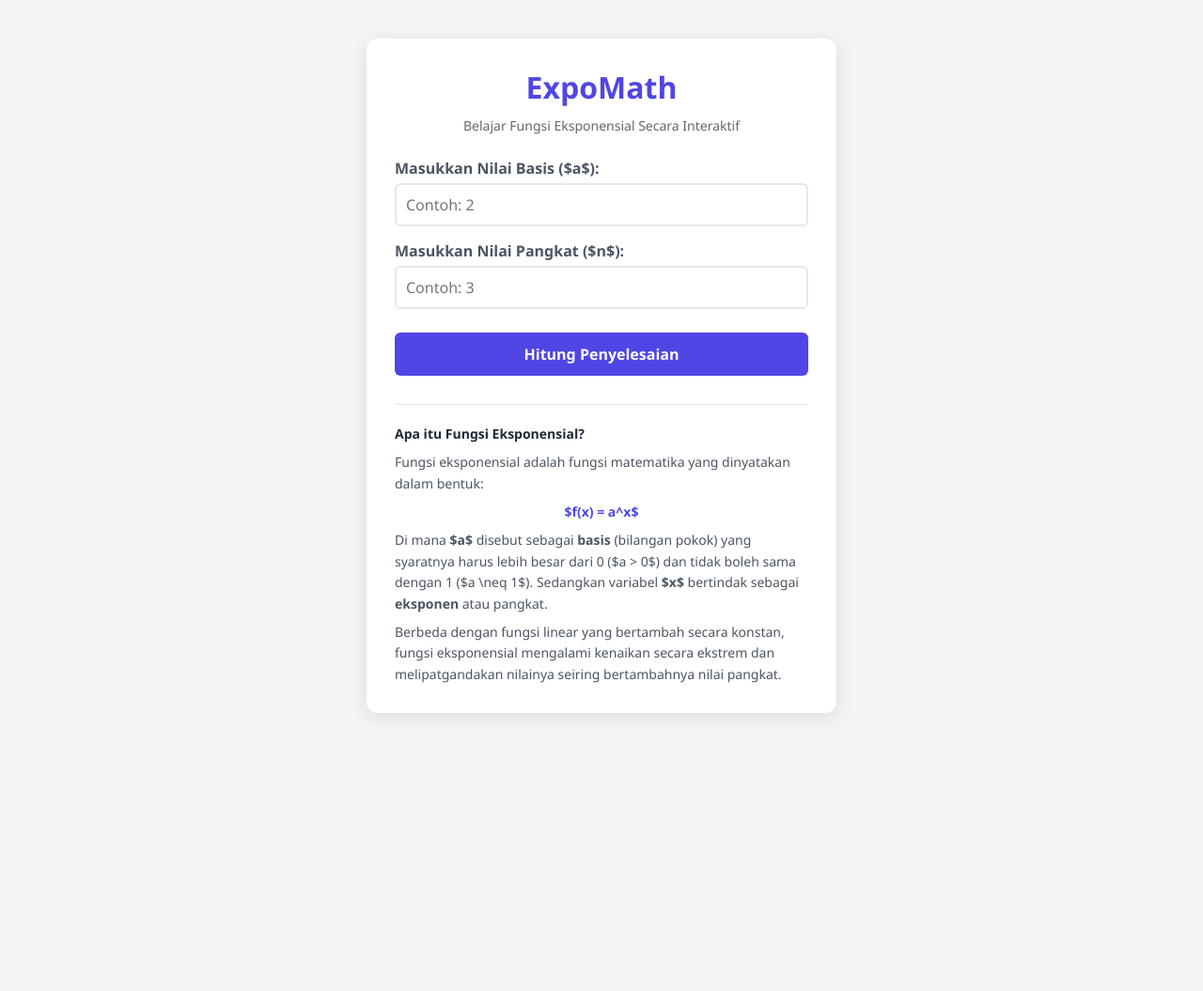
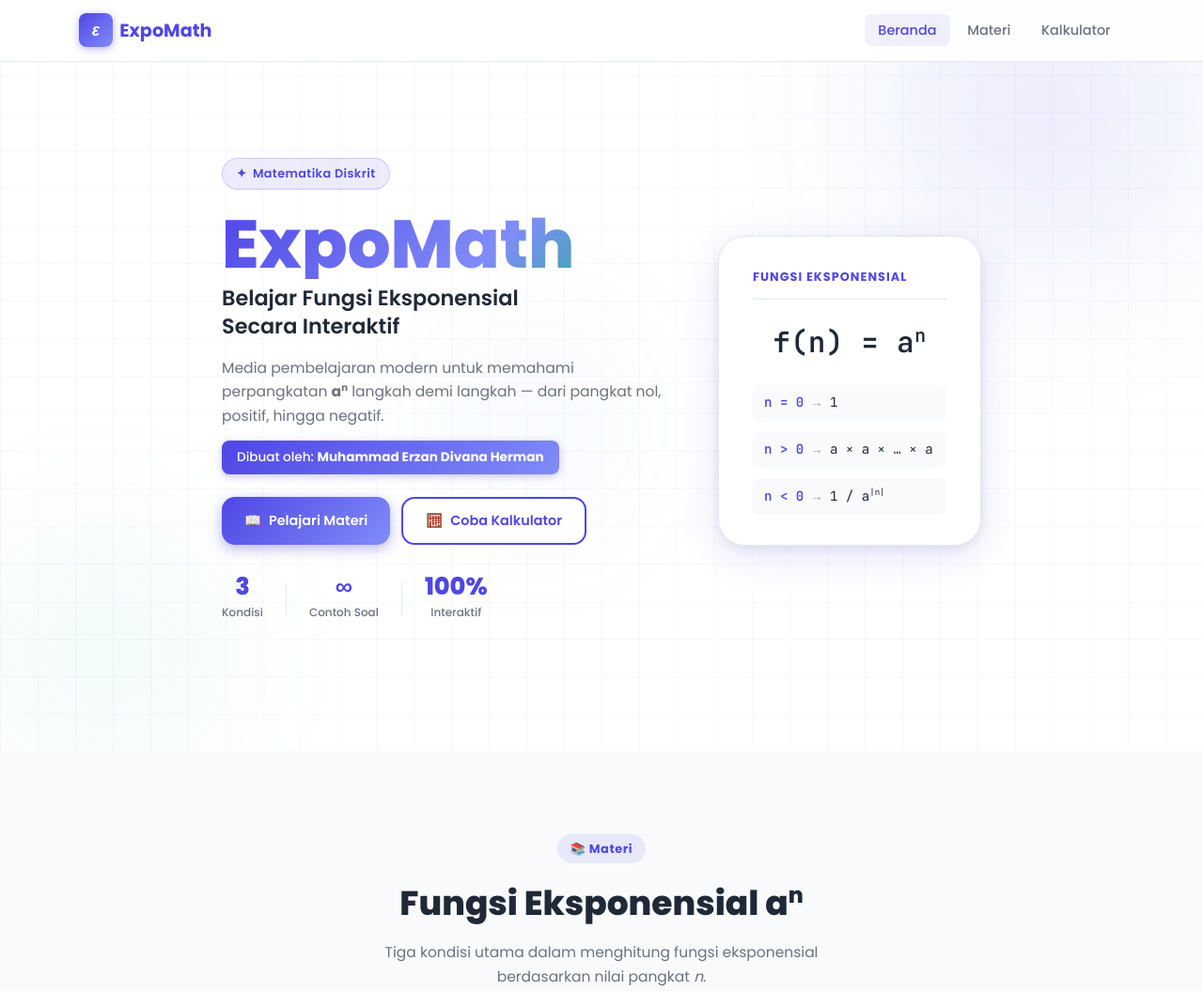
Before and after one commit to erzanaja318-sudo/ExpoMath, a plain HTML site: page ExpoMath/index.html in a window 1280 px wide. Shown: the top 1055 px of the page at 94% size. Before the commit the page ends 800 px from the top, so only its background shows below. Drawn offline with Linux system fonts and the light colour scheme.

Commit message:
Update index.html

```diff
--- a/ExpoMath/index.html
+++ b/ExpoMath/index.html
@@ -1,207 +1,201 @@
 <!DOCTYPE html>
 <html lang="id">
 <head>
-    <meta charset="UTF-8">
-    <meta name="viewport" content="width=device-width, initial-scale=1.0">
-    <title>ExpoMath - Kalkulator Eksponensial Interaktif</title>
-    <style>
-        * {
-            box-sizing: border-box;
-            font-family: 'Segoe UI', Tahoma, Geneva, Verdana, sans-serif;
-            margin: 0;
-            padding: 0;
-        }
-        body {
-            background-color: #f3f4f6;
-            color: #333;
-            display: flex;
-            justify-content: center;
-            align-items: center;
-            min-height: 100vh;
-            padding: 20px;
-        }
-        .container {
-            background: #ffffff;
-            border-radius: 12px;
-            box-shadow: 0 4px 20px rgba(0, 0, 0, 0.1);
-            max-width: 500px;
-            width: 100%;
-            padding: 30px;
-        }
-        h1 {
-            color: #4f46e5;
-            text-align: center;
-            margin-bottom: 10px;
-        }
-        p.subtitle {
-            text-align: center;
-            color: #666;
-            margin-bottom: 25px;
-            font-size: 14px;
-        }
-        .input-group {
-            margin-bottom: 15px;
-        }
-        label {
-            display: block;
-            font-weight: 600;
-            margin-bottom: 5px;
-            color: #4b5563;
-        }
-        input[type="number"] {
-            width: 100%;
-            padding: 10px;
-            border: 2px solid #e5e7eb;
-            border-radius: 6px;
-            font-size: 16px;
-            transition: border-color 0.2s;
-        }
-        input[type="number"]:focus {
-            border-color: #4f46e5;
-            outline: none;
-        }
-        button {
-            width: 100%;
-            background-color: #4f46e5;
-            color: white;
-            border: none;
-            padding: 12px;
-            font-size: 16px;
-            font-weight: bold;
-            border-radius: 6px;
-            cursor: pointer;
-            transition: background-color 0.2s;
-            margin-top: 10px;
-        }
-        button:hover {
-            background-color: #4338ca;
-        }
-        .result-box {
-            margin-top: 25px;
-            padding: 15px;
-            background-color: #eef2ff;
-            border-left: 5px solid #4f46e5;
-            border-radius: 4px;
-            display: none;
-        }
-        .result-box h3 {
-            color: #4338ca;
-            margin-bottom: 8px;
-        }
-        .steps {
-            background: #fff;
-            padding: 10px;
-            border-radius: 6px;
-            border: 1px solid #e5e7eb;
-            margin-top: 10px;
-            font-family: 'Courier New', Courier, monospace;
-            font-size: 14px;
-            white-color: pre-wrap;
-            line-height: 1.5;
-        }
-        .edu-section {
-            margin-top: 30px;
-            border-top: 1px solid #e5e7eb;
-            padding-top: 20px;
-            font-size: 14px;
-            color: #4b5563;
-            line-height: 1.6;
-        }
-        .edu-section h4 {
-            color: #1f2937;
-            margin-bottom: 8px;
-        }
-    </style>
+  <meta charset="UTF-8" />
+  <meta name="viewport" content="width=device-width, initial-scale=1.0" />
+  <title>ExpoMath – Fungsi Eksponensial</title>
+  <link rel="preconnect" href="https://fonts.googleapis.com" />
+  <link rel="preconnect" href="https://fonts.gstatic.com" crossorigin />
+  <link href="https://fonts.googleapis.com/css2?family=Poppins:wght@300;400;500;600;700;800&family=JetBrains+Mono:wght@400;600&display=swap" rel="stylesheet" />
+  <link rel="stylesheet" href="style.css" />
 </head>
 <body>
 
-<div class="container">
-    <h1>ExpoMath</h1>
-    <p class="subtitle">Belajar Fungsi Eksponensial Secara Interaktif</p>
+  <nav class="navbar" id="navbar">
+    <div class="nav-container">
+      <div class="nav-logo">
+        <span class="logo-icon">ε</span>
+        <span class="logo-text">ExpoMath</span>
+      </div>
+      <button class="nav-toggle" id="navToggle" aria-label="Toggle menu">
+        <span></span><span></span><span></span>
+      </button>
+      <ul class="nav-links" id="navLinks">
+        <li><a href="#beranda" class="nav-link active">Beranda</a></li>
+        <li><a href="#materi" class="nav-link">Materi</a></li>
+        <li><a href="#kalkulator" class="nav-link">Kalkulator</a></li>
+      </ul>
+    </div>
+  </nav>
 
-    <div class="input-group">
-        <label for="basis">Masukkan Nilai Basis ($a$):</label>
-        <input type="number" id="basis" placeholder="Contoh: 2" required>
+  <section class="hero" id="beranda">
+    <div class="hero-bg">
+      <div class="hero-orb orb-1"></div>
+      <div class="hero-orb orb-2"></div>
+      <div class="hero-orb orb-3"></div>
+      <div class="hero-grid"></div>
     </div>
+    <div class="hero-content">
+      <div class="hero-badge">
+        <span>✦</span> Matematika Diskrit
+      </div>
+      <h1 class="hero-title">
+        <span class="title-main">ExpoMath</span>
+        <span class="title-sub">Belajar Fungsi Eksponensial<br/>Secara Interaktif</span>
+      </h1>
+      <p class="hero-tagline">
+        Media pembelajaran modern untuk memahami perpangkatan
+        <strong>a<sup>n</sup></strong> langkah demi langkah — dari pangkat nol, positif, hingga negatif.
+      </p>
+      <p class="hero-creator">Dibuat oleh: <strong>Muhammad Erzan Divana Herman</strong></p>
+      <div class="hero-cta">
+        <a href="#materi" class="btn btn-primary">
+          <span>📖</span> Pelajari Materi
+        </a>
+        <a href="#kalkulator" class="btn btn-secondary">
+          <span>🧮</span> Coba Kalkulator
+        </a>
+      </div>
+      <div class="hero-stats">
+        <div class="stat-item">
+          <span class="stat-number">3</span>
+          <span class="stat-label">Kondisi</span>
+        </div>
+        <div class="stat-divider"></div>
+        <div class="stat-item">
+          <span class="stat-number">∞</span>
+          <span class="stat-label">Contoh Soal</span>
+        </div>
+        <div class="stat-divider"></div>
+        <div class="stat-item">
+          <span class="stat-number">100%</span>
+          <span class="stat-label">Interaktif</span>
+        </div>
+      </div>
+    </div>
+    <div class="hero-visual">
+      <div class="formula-card">
+        <div class="formula-header">Fungsi Eksponensial</div>
+        <div class="formula-body">
+          <div class="formula-line">f(n) = a<sup>n</sup></div>
+          <div class="formula-cases">
+            <div class="case-row">
+              <span class="case-cond">n = 0</span>
+              <span class="case-arrow">→</span>
+              <span class="case-result">1</span>
+            </div>
+            <div class="case-row">
+              <span class="case-cond">n &gt; 0</span>
+              <span class="case-arrow">→</span>
+              <span class="case-result">a × a × … × a</span>
+            </div>
+            <div class="case-row">
+              <span class="case-cond">n &lt; 0</span>
+              <span class="case-arrow">→</span>
+              <span class="case-result">1 / a<sup>|n|</sup></span>
+            </div>
+          </div>
+        </div>
+      </div>
+    </div>
+  </section>
 
-    <div class="input-group">
-        <label for="pangkat">Masukkan Nilai Pangkat ($n$):</label>
-        <input type="number" id="pangkat" placeholder="Contoh: 3" required>
-    </div>
+  <section class="section materi-section" id="materi">
+    <div class="container">
+      <div class="section-header">
+        <span class="section-badge">📚 Materi</span>
+        <h2 class="section-title">Fungsi Eksponensial a<sup>n</sup></h2>
+        <p class="section-desc">Tiga kondisi utama dalam menghitung fungsi eksponensial berdasarkan nilai pangkat <em>n</em>.</p>
+      </div>
 
-    <button type="button" onclick="hitungEksponensial()">Hitung Penyelesaian</button>
+      <div class="definition-box">
+        <div class="def-icon">📌</div>
+        <div class="def-content">
+          <h3>Definisi</h3>
+          <p>Fungsi eksponensial <strong>f(n) = a<sup>n</sup></strong> didefinisikan sebagai perkalian berulang bilangan basis <em>a</em> sebanyak <em>n</em> kali. Nilai pangkat <em>n</em> menentukan cara perhitungan yang digunakan.</p>
+        </div>
+      </div>
 
-    <div class="result-box" id="kotakHasil">
-        <h3>Hasil Akhir: <span id="hasilAngka">0</span></h3>
-        <p><strong>Cara Perhitungan:</strong></p>
-        <div class="steps" id="langkahHitung"></div>
-    </div>
+      <div class="materi-grid">
 
-    <div class="edu-section">
-        <h4>Apa itu Fungsi Eksponensial?</h4>
-        <p>Fungsi eksponensial adalah fungsi matematika yang dinyatakan dalam bentuk:</p>
-        <p style="text-align: center; font-weight: bold; margin: 8px 0; color: #4f46e5;">$f(x) = a^x$</p>
-        <p>Di mana <strong>$a$</strong> disebut sebagai <strong>basis</strong> (bilangan pokok) yang syaratnya harus lebih besar dari 0 ($a > 0$) dan tidak boleh sama dengan 1 ($a \neq 1$). Sedangkan variabel <strong>$x$</strong> bertindak sebagai <strong>eksponen</strong> atau pangkat.</p>
-        <p style="margin-top: 8px;">Berbeda dengan fungsi linear yang bertambah secara konstan, fungsi eksponensial mengalami kenaikan secara ekstrem dan melipatgandakan nilainya seiring bertambahnya nilai pangkat.</p>
-    </div>
-</div>
+        <div class="materi-card card-zero fade-in">
+          <div class="card-header">
+            <div class="card-badge">Kondisi 1</div>
+            <div class="card-icon">0️⃣</div>
+          </div>
+          <h3 class="card-title">Pangkat Nol</h3>
+          <div class="card-formula">a<sup>0</sup> = 1</div>
+          <div class="card-condition">
+            <span class="condition-label">Syarat:</span> n = 0
+          </div>
+          <p class="card-desc">
+            Berdasarkan definisi matematika, <strong>setiap bilangan bukan nol</strong> yang dipangkatkan 0 selalu menghasilkan nilai <strong>1</strong>. Ini adalah aksioma dasar dalam teori eksponen.
+          </p>
+          <div class="card-examples">
+            <div class="example-title">✦ Contoh Soal</div>
+            <div class="example-list">
+              <div class="example-item">
+                <span class="ex-prob">2<sup>0</sup></span>
+                <span class="ex-arrow">→</span>
+                <span class="ex-ans">1</span>
+              </div>
+              <div class="example-item">
+                <span class="ex-prob">7<sup>0</sup></span>
+                <span class="ex-arrow">→</span>
+                <span class="ex-ans">1</span>
+              </div>
+              <div class="example-item">
+                <span class="ex-prob">(-5)<sup>0</sup></span>
+                <span class="ex-arrow">→</span>
+                <span class="ex-ans">1</span>
+              </div>
+              <div class="example-item">
+                <span class="ex-prob">100<sup>0</sup></span>
+                <span class="ex-arrow">→</span>
+                <span class="ex-ans">1</span>
+              </div>
+            </div>
+          </div>
+          <div class="card-note">
+            ⚠️ Catatan: 0<sup>0</sup> bersifat tidak terdefinisi (indeterminate form)
+          </div>
+        </div>
 
-<script>
-function hitungEksponensial() {
-    // 1. Mengambil nilai dari kotak input HTML
-    const basis = parseFloat(document.getElementById('basis').value);
-    const pangkat = parseInt(document.getElementById('pangkat').value);
-
-    // Validasi jika inputan kosong
-    if (isNaN(basis) || isNaN(pangkat)) {
-        alert("Mohon masukkan angka basis dan pangkat terlebih dahulu!");
-        return;
-    }
-
-    let hasil = 1;
-    let urutanPerkalian = [];
-    let teksLangkah = "";
-
-    // 2. Logika Matematika sesuai Aturan Eksponen
-    if (pangkat > 0) {
-        // Pangkat Positif: Mengalikan basis sebanyak n kali
-        for (let i = 0; i < pangkat; i++) {
-            hasil *= basis;
-            urutanPerkalian.push(basis);
-        }
-        teksLangkah = `${basis}^${pangkat} artinya mengalikan bilangan ${basis} sebanyak ${pangkat} kali:\n\n` +
-                      `= ${urutanPerkalian.join(' x ')}\n` +
-                      `= ${hasil}`;
-
-    } else if (pangkat === 0) {
-        // Pangkat Nol: Semua bilangan (kecuali 0) dipangkatkan 0 hasilnya 1
-        hasil = 1;
-        teksLangkah = `${basis}^0 = 1\n\nBerdasarkan sifat eksponensial, setiap bilangan bukan nol yang dipangkatkan dengan 0 akan selalu menghasilkan nilai 1.`;
-
-    } else {
-        // Pangkat Negatif: Menggunakan sifat a^-n = 1 / a^n
-        const pangkatPositif = Math.abs(pangkat);
-        for (let i = 0; i < pangkatPositif; i++) {
-            hasil *= basis;
-            urutanPerkalian.push(basis);
-        }
-        const hasilAkhirNegatif = 1 / hasil;
-        teksLangkah = `${basis}^(${pangkat}) menggunakan sifat pangkat negatif a^-n = 1 / a^n:\n\n` +
-                      `= 1 / (${basis}^${pangkatPositif})\n` +
-                      `= 1 / (${urutanPerkalian.join(' x ')})\n` +
-                      `= 1 / ${hasil}\n` +
-                      `= ${hasilAkhirNegatif.toFixed(4)}`;
-        hasil = hasilAkhirNegatif;
-    }
-
-    // 3. Menampilkan Hasil ke Layar Website
-    document.getElementById('hasilAngka').innerText = pangkat < 0 ? hasil.toFixed(4) : hasil;
-    document.getElementById('langkahHitung').innerText = teksLangkah;
-
-    // Membuka kotak hasil agar terlihat di layar
-    document.getElementById('kotakHasil').style.display = 'block';
-}
-</script>
-
-</body>
-</html>
+        <div class="materi-card card-positive fade-in">
+          <div class="card-header">
+            <div class="card-badge">Kondisi 2</div>
+            <div class="card-icon">➕</div>
+          </div>
+          <h3 class="card-title">Pangkat Positif</h3>
+          <div class="card-formula">a<sup>n</sup> = a × a × … × a</div>
+          <div class="card-condition">
+            <span class="condition-label">Syarat:</span> n &gt; 0
+          </div>
+          <p class="card-desc">
+            Apabila pangkat <em>n</em> bernilai positif, maka <strong>a<sup>n</sup></strong> dihitung dengan mengalikan basis <em>a</em> dengan dirinya sendiri sebanyak <em>n</em> kali secara berulang.
+          </p>
+          <div class="card-examples">
+            <div class="example-title">✦ Contoh Soal</div>
+            <div class="example-list">
+              <div class="example-item">
+                <span class="ex-prob">2<sup>3</sup></span>
+                <span class="ex-arrow">→</span>
+                <span class="ex-calc">2×2×2</span>
+                <span class="ex-ans">= 8</span>
+              </div>
+              <div class="example-item">
+                <span class="ex-prob">3<sup>4</sup></span>
+                <span class="ex-arrow">→</span>
+                <span class="ex-calc">3×3×3×3</span>
+                <span class="ex-ans">= 81</span>
+              </div>
+              <div class="example-item">
+                <span class="ex-prob">5<sup>2</sup></span>
+                <span class="ex-arrow">→</span>
+                <span class="ex-calc">5×5</span>
+                <span class="ex-ans">= 25</span>
+              </div>
+              <div class="example-item">
+                <span class="ex-prob">(-2)<sup>3</sup></span>
+                <span class="ex-arrow">→</span>
+                <span class
```
